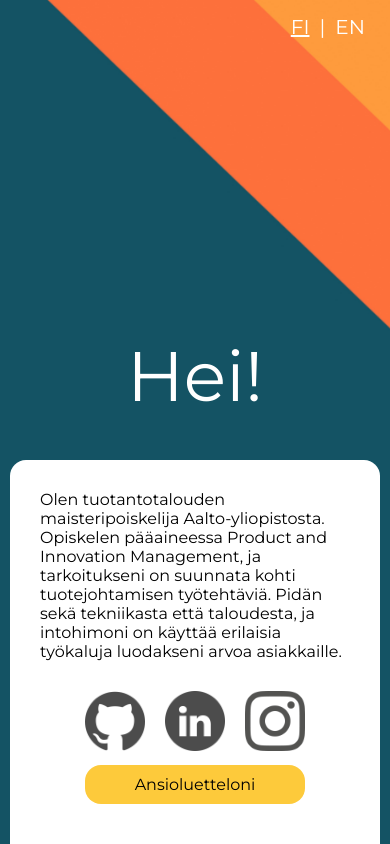
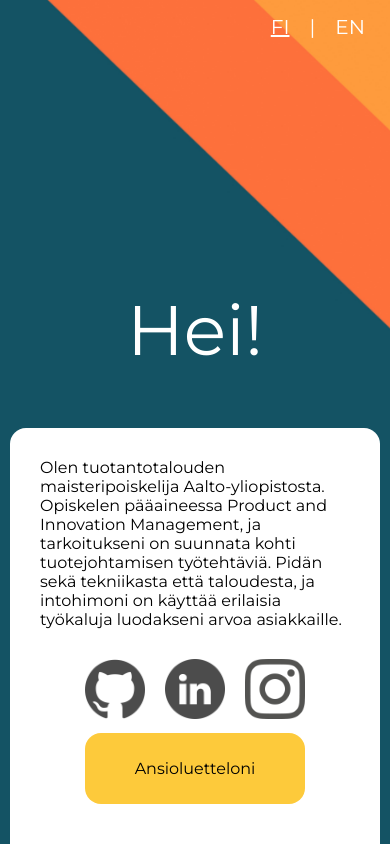
Before and after one commit to jviitamo/jubilant-octo-system, a Vue app: page / in a window 390 px wide. Built offline with nearby package versions, Linux system fonts and the light colour scheme.

Commit message:
minor improvements to  css

```diff
--- a/public/index.html
+++ b/public/index.html
@@ -7,7 +7,11 @@
     <link rel="icon" href="<%= BASE_URL %>favicon.ico">
     <title><%= htmlWebpackPlugin.options.title %></title>
     <style>
-      * { margin: 0 }
+      body, html {
+        height: 100%;
+        width: 100%;
+        margin: 0;
+      }
     </style>
   </head>
   <body>
--- a/src/App.vue
+++ b/src/App.vue
@@ -23,5 +23,6 @@ export default {
 #app {
   margin: 0;
   padding: 0;
+  height: 100%;
 }
 </style>
--- a/src/components/Header.vue
+++ b/src/components/Header.vue
@@ -2,10 +2,10 @@
  <div class="navcontainer">
     <div class="languageselector">
         <div @click="toFI()" :style="[this.language === 'FI' ? 'text-decoration: underline' : '']">FI</div>
-        <p>|</p>
+        <div>|</div>
         <div @click="toEN()" :style="[this.language === 'EN' ? 'text-decoration: underline' : '']">EN</div>
     </div>
-     <div class="container1">
+     <div class="welcome-text">
         <p v-if="this.language === 'FI'">Hei!</p>
         <p v-if="this.language === 'EN'">Hello!</p>
      </div>
@@ -77,7 +77,8 @@ export default {
         display: flex;
         flex-direction: column;
         justify-content: flex-end;
-        height: 100vh;
+        height: 100%;
+        min-height: 100%;
         font-family: "Montserrat";
         background-image: url('../assets/bg4.jpg');
         background-repeat: no-repeat;
@@ -97,11 +98,11 @@ export default {
         flex-basis: 60%;
         font-size: 16px;
     }
-    .container1 {
+    .welcome-text {
         color: white;
         text-align: center;
         font-size: 70px;
-        height: 40vh;
+        height: 50vh;
     }
 
     .images-container {
@@ -134,6 +135,15 @@ export default {
         opacity: 0.7;
     }
 
+     @media screen and (min-width: 1300px) {
+         .description {
+             font-size: 24px;
+         }
+         .welcome-text {
+             font-size: 96px;
+         }
+     }
+
     @media screen and (max-width: 715px) {
         .navcontent {
             flex-direction: column;
@@ -142,16 +152,16 @@ export default {
         .links-container {
             margin-top: 30px;
         }
-        .container1 {
-            height: 20vh;
+        .welcome-text {
+            height: 35vh
         }
     }
     @media screen and (max-width: 450px) {
         .navcontent {
             margin: 0 10px;
         }
-        .container1 {
-            height: 15vh;
+        .welcome-text {
+            height: 25vh
         }
     }
 
```
